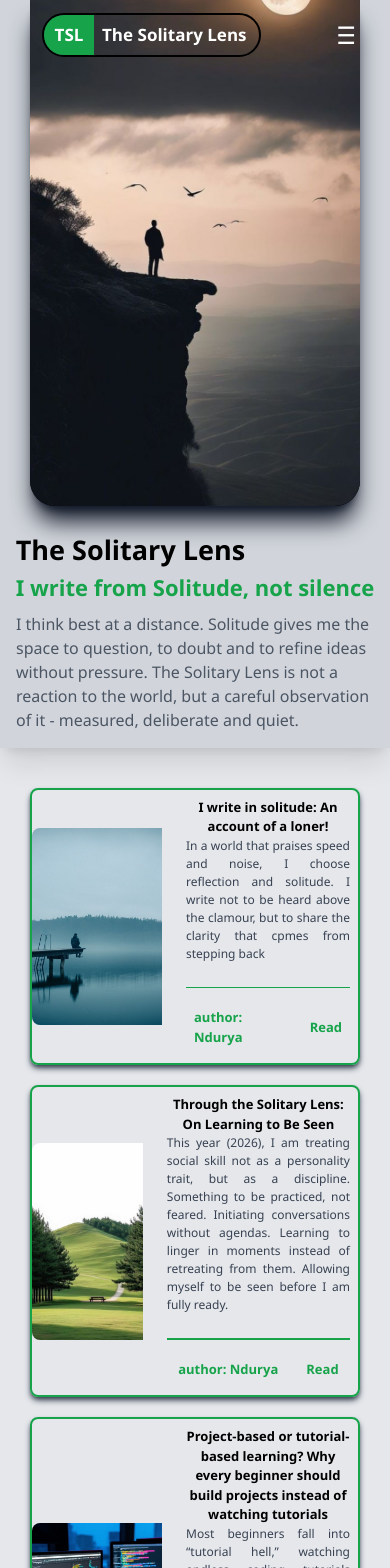
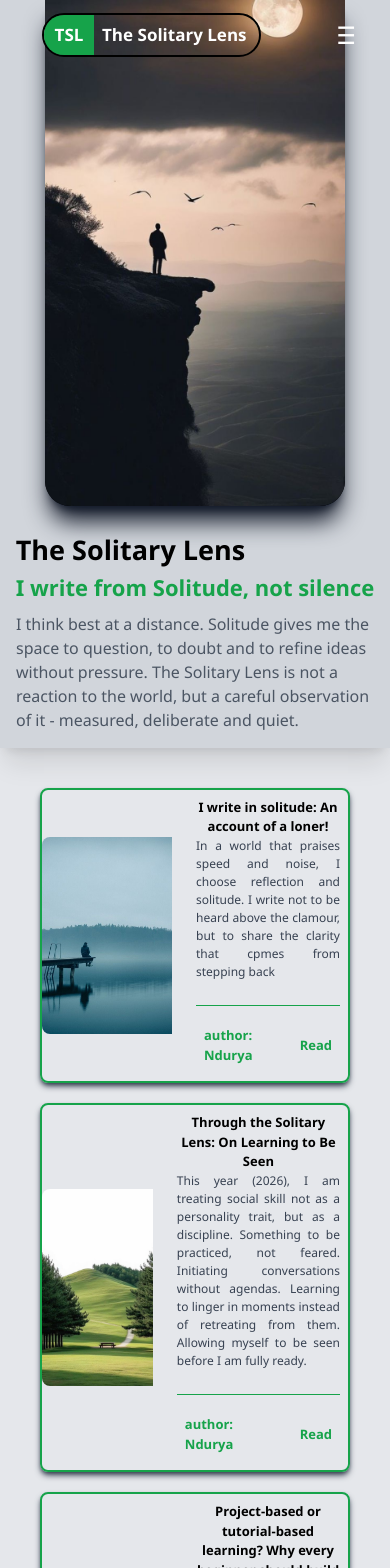
Before and after one commit to Ndurya1/Tech-Blog, a React (Create React App) app in the folder frontend/: page / in a window 390 px wide. Shown: the top 1568 px of the page. Built offline with nearby package versions, Linux system fonts and the light colour scheme; no server answers.

Commit message:
css changes

```diff
--- a/frontend/src/Components/BlogContainer.js
+++ b/frontend/src/Components/BlogContainer.js
@@ -4,7 +4,7 @@ import { Link } from "react-router-dom";
 export default function BlogContainer({title, summary, author, imageUrl, children, cta}){
     return(
 
-         <div className="flex  justify-center items-center m-auto rounded-lg border-2 border-green-600 shadow-md shadow-gray-700 w-[330px] md:w-[700px] gap-4 md:gap-10 h-full md:pr-10">
+         <div className="flex  justify-center items-center m-auto rounded-lg border-2 border-green-600 shadow-md shadow-gray-700 w-[310px] md:w-[700px] gap-4 md:gap-10 h-full md:pr-10">
 
          {imageUrl && <img src={imageUrl} alt={title} className="rounded-l-lg w-[130px] h-[197px] object-cover md:w-[200px] "/>}
 
--- a/frontend/src/pages/Homepage.js
+++ b/frontend/src/pages/Homepage.js
@@ -48,7 +48,7 @@ export default function Homepage() {
             <div className=" absolute z-10 inset-0   ">
                   <Navbar />
             </div>
-           <div  className="  w-[330px] md:w-[1000px] rounded-b-[25px] relative shadow-xl shadow-gray-900 h-[60vh]  m-auto md:h-[80vh] flex items-center justify-center bg-black overflow-hidden">
+           <div  className="  w-[300px] md:w-[1000px] rounded-b-[25px] relative shadow-xl shadow-gray-900 h-[60vh]  m-auto md:h-[80vh] flex items-center justify-center bg-black overflow-hidden">
              <img src={Solo2} alt="tech & travel photo" className="   w-full  absolute h-full rounded-b-[25px] justify-center items-center m-auto  inset-0 shadow-xl shadow-gray-900 object-cover  position-center "  />
            </div>
 
```
